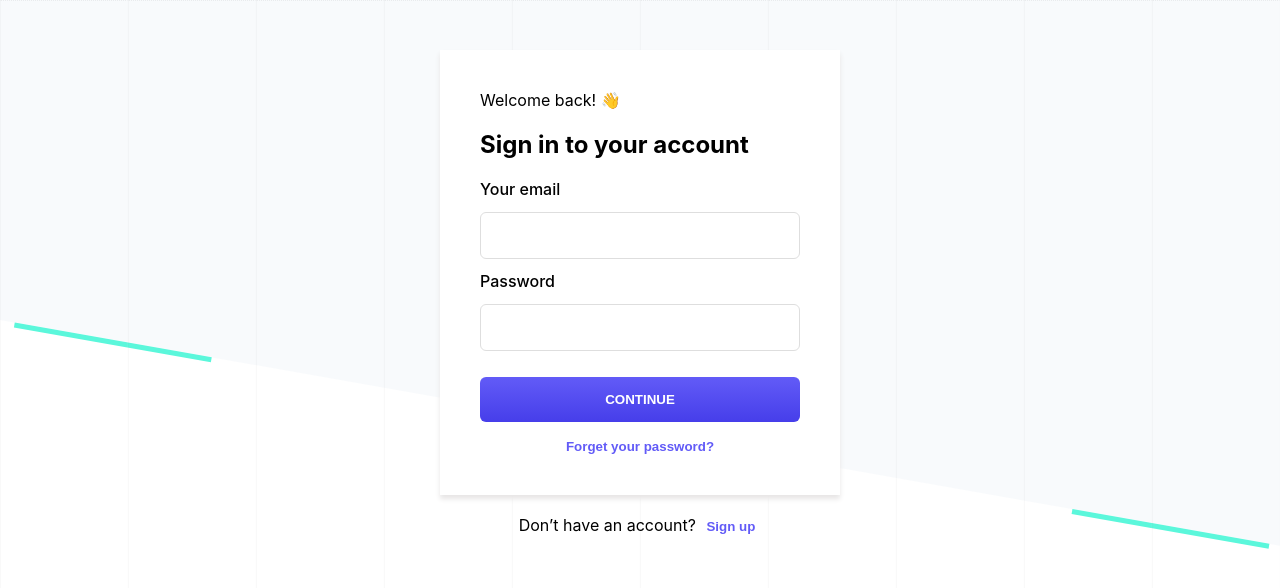
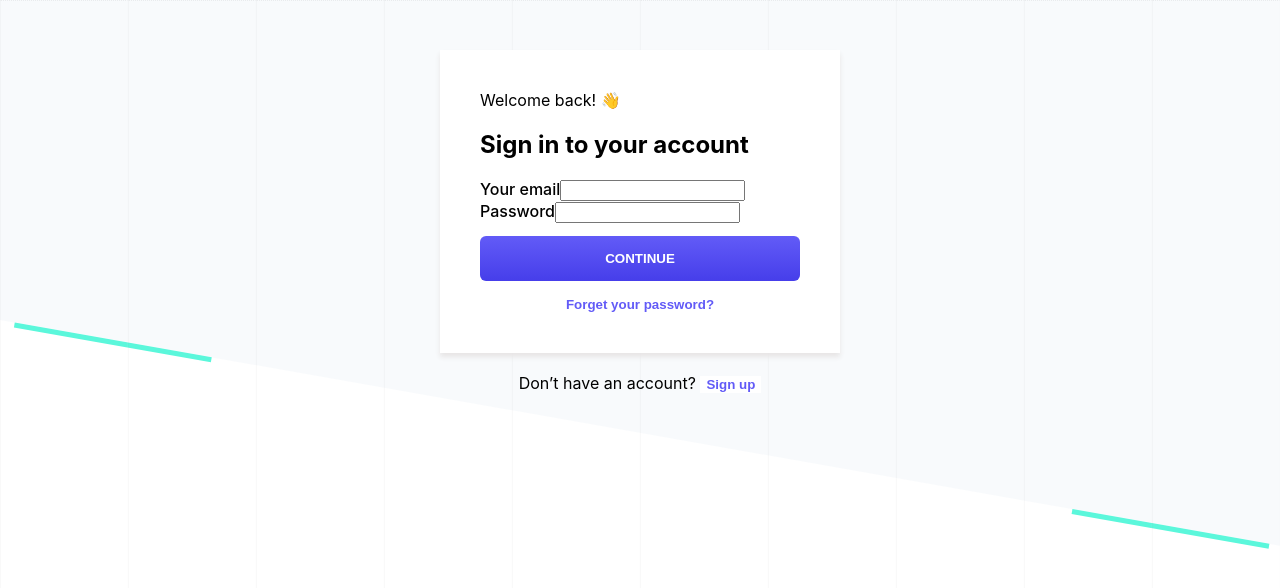
Before and after one commit to Vishnutyagi/JulyProj, a React (Create React App) app: page / in a window 1280 px wide. Shown: the top 588 px of the page. Built offline with nearby package versions, Linux system fonts and the light colour scheme.

Commit message:
input changed

```diff
--- a/src/App.css
+++ b/src/App.css
@@ -67,7 +67,7 @@
 form{
   width: 100%;
 }
-input{
+/* input{
   width: 92%;
   height: 45px;
   padding: 0px 12px 0px 12px;
@@ -75,7 +75,7 @@ input{
   opacity: 0px;
   border: 1px solid #DEDEDE;
   margin: 4% 0%;
-}
+} */
 .continue{
   padding: 0px 12px 0px 12px;
   border-radius: 6px;
```
